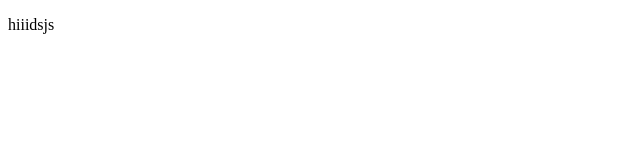
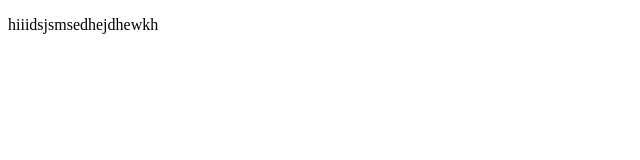
Before and after one commit to Pawal5/practise, a plain HTML site: page index.html in a window 1280 px wide. Shown: the whole page, without its empty margins (0-640 px from the left). Drawn offline with Linux system fonts and the light colour scheme.

Commit message:
your message here

```diff
--- a/index.html
+++ b/index.html
@@ -6,6 +6,6 @@
     <title>Document</title>
 </head>
 <body>
-    <p>hiiidsjs</p>
+    <p>hiiidsjsmsedhejdhewkh</p>
 </body>
 </html>
```
